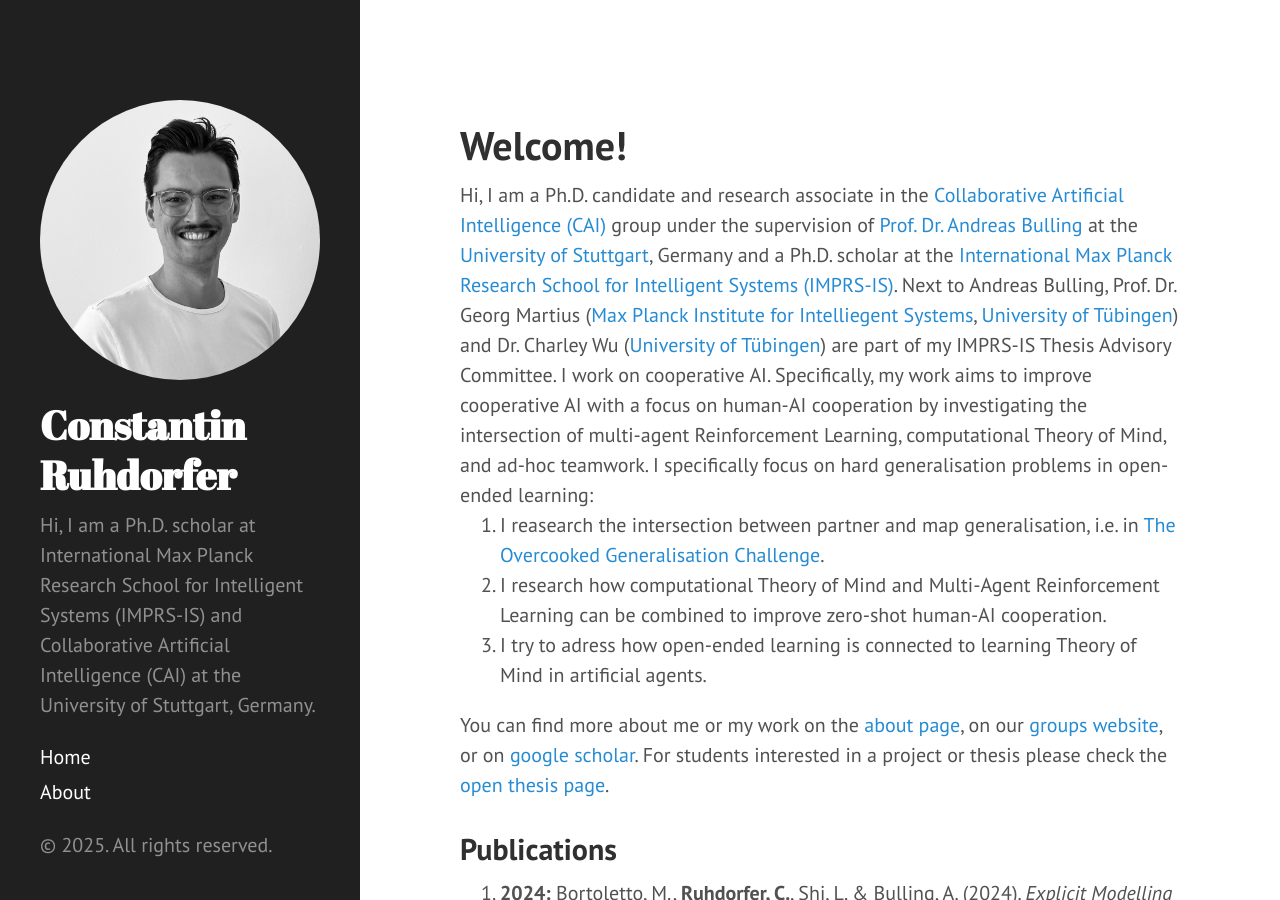
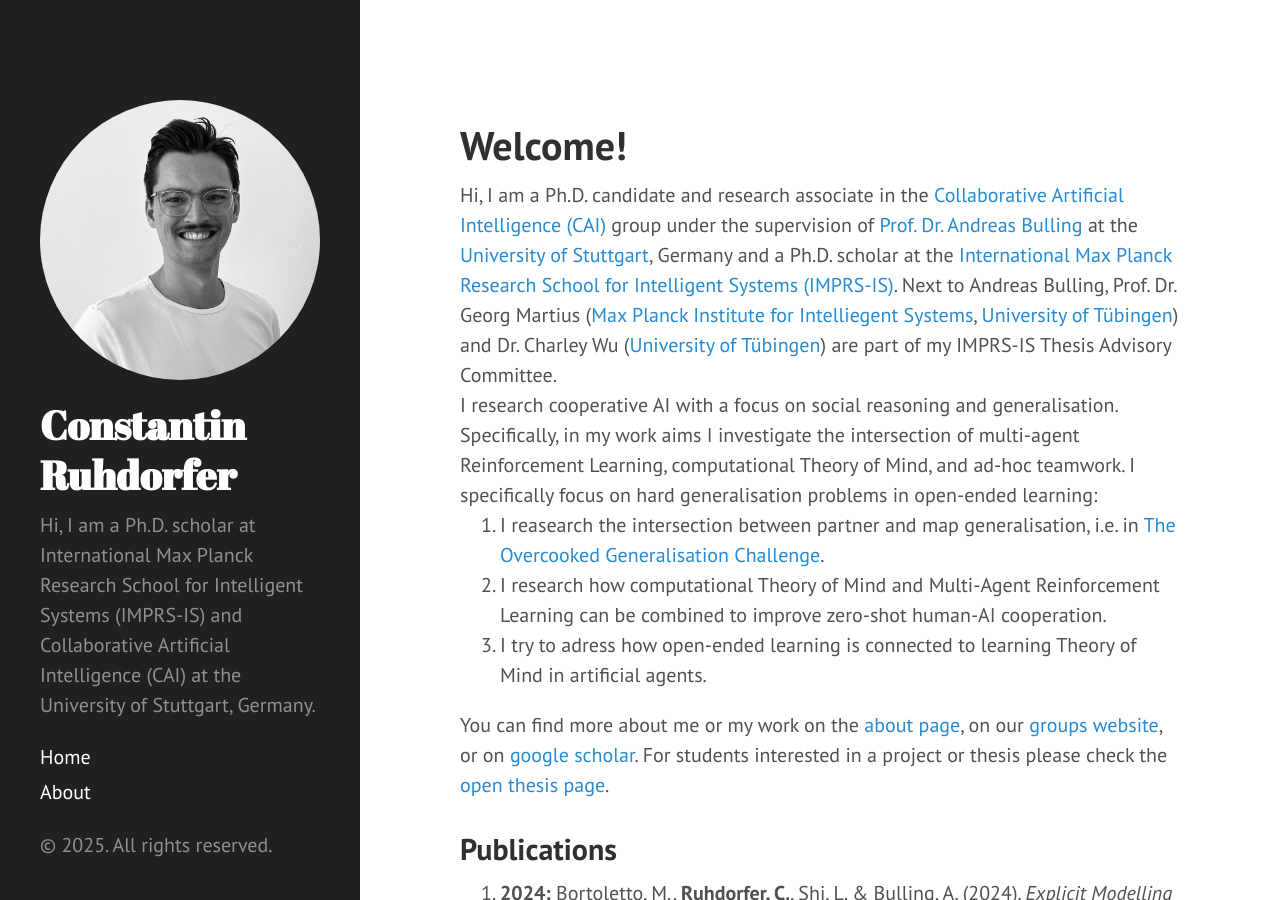
Before and after one commit to ConstantinRuhdorfer/constantinruhdorfer.github.io, a Jekyll site: the page built from index.html, in a window 1280 px wide and 900 px high. Built offline with Jekyll 4.4.1, drawn with Linux system fonts in a browser that asks for light colours; the list of posts is cut into pages by our own code.

Commit message:
Update index.html

```diff
--- a/index.html
+++ b/index.html
@@ -8,9 +8,9 @@ title: Home
 Hi, I am a Ph.D. candidate and research associate in the <a href="https://www.collaborative-ai.org/">Collaborative Artificial Intelligence (CAI)</a> group under the supervision of <a href="https://www.collaborative-ai.org/people/bulling/">Prof. Dr. Andreas Bulling</a> at the <a href="https://www.uni-stuttgart.de">University of Stuttgart</a>, Germany and a Ph.D. scholar at the <a href="https://imprs.is.mpg.de"> International Max Planck Research School for Intelligent Systems (IMPRS-IS)</a>.
 Next to Andreas Bulling, Prof. Dr. Georg Martius (<a href="https://is.mpg.de/person/gmartius">Max Planck Institute for Intelliegent Systems</a>, <a href="https://uni-tuebingen.de/fakultaeten/mathematisch-naturwissenschaftliche-fakultaet/fachbereiche/informatik/lehrstuehle/distributed-intelligence/team/prof-dr-georg-martius/">University of Tübingen</a>) and Dr. Charley Wu (<a href="https://uni-tuebingen.de/en/research/core-research/cluster-of-excellence-machine-learning/research/research/cluster-research-groups/research-groups/human-and-machine-cognition/">University of Tübingen</a>) are part of my IMPRS-IS Thesis Advisory Committee.
 
-
-I work on cooperative AI.
-Specifically, my work aims to improve cooperative AI with a focus on human-AI cooperation by investigating the intersection of multi-agent Reinforcement Learning, computational Theory of Mind, and ad-hoc teamwork.
+<br>
+I research cooperative AI with a focus on social reasoning and generalisation.
+Specifically, in my work aims I investigate the intersection of multi-agent Reinforcement Learning, computational Theory of Mind, and ad-hoc teamwork.
 I specifically focus on hard generalisation problems in open-ended learning:
 <ol>
   <li>I reasearch the intersection between partner and map generalisation, i.e. in <a href="https://arxiv.org/abs/2406.17949">The Overcooked Generalisation Challenge</a>.</li>
```
